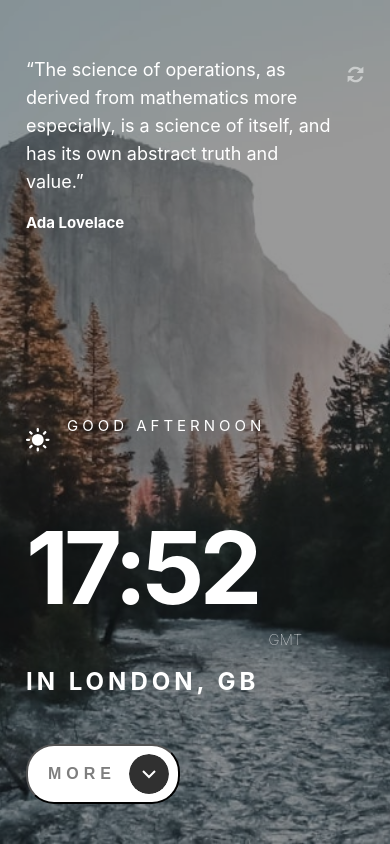
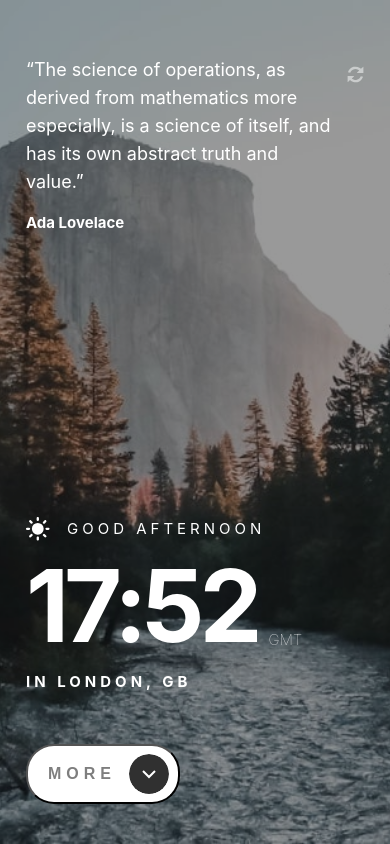
Before and after one commit to pronoia9/pun-manteau, a React (Vite) app: page / in a window 390 px wide. Built offline with nearby package versions, Linux system fonts and the light colour scheme.

Commit message:
fix span hidden + add more font media queries

```diff
--- a/src/components/Time.jsx
+++ b/src/components/Time.jsx
@@ -17,9 +17,9 @@ export const Time = ({ time, ipBase }) => {
         <h5>{time.abbreviation}</h5>
       </Clock>
 
-      <h3>
+      <Location>
         In {ipBase.location.city.name}, {ipBase.location.country.alpha2}
-      </h3>
+      </Location>
     </Container>
   );
 };
@@ -58,7 +58,7 @@ const Text = styled.div`
 
   span {
     @media (max-width: ${rem(540)}) {
-      visibility: hidden;
+      display: none;
     }
   }
 `;
@@ -78,6 +78,7 @@ const Clock = styled.div`
 
     @media (max-width: ${rem(480)}) {
       font-size: ${rem(100)};
+      line-height: ${rem(125)};
     }
   }
 
@@ -96,3 +97,13 @@ const Clock = styled.div`
     }
   }
 `;
+
+const Location = styled.h3`
+  @media (max-width: ${rem(1000)}) {
+    font-size: ${rem(18)};
+  }
+
+  @media (max-width: ${rem(480)}) {
+    font-size: ${rem(15)};
+  }
+`;
```
